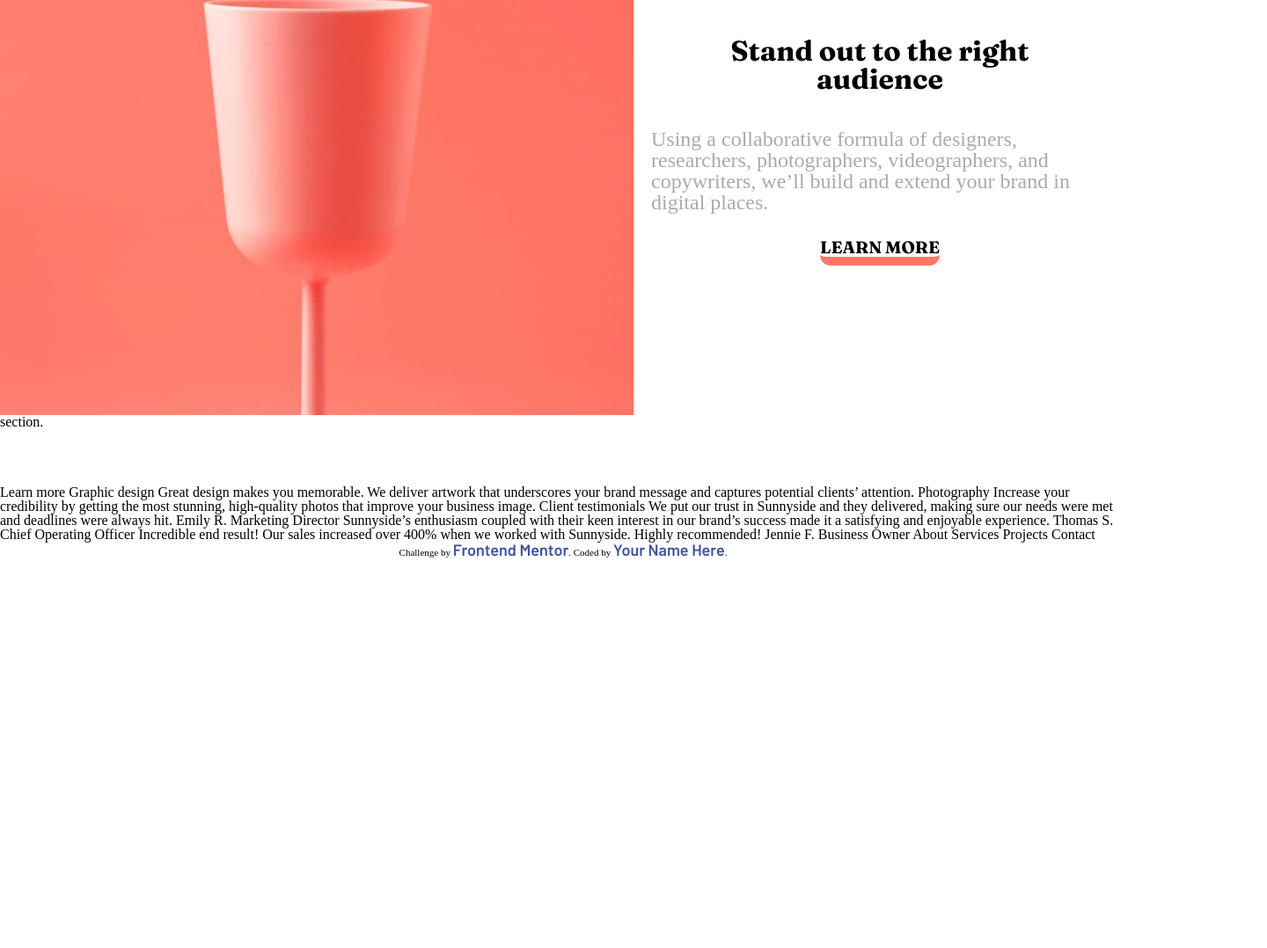
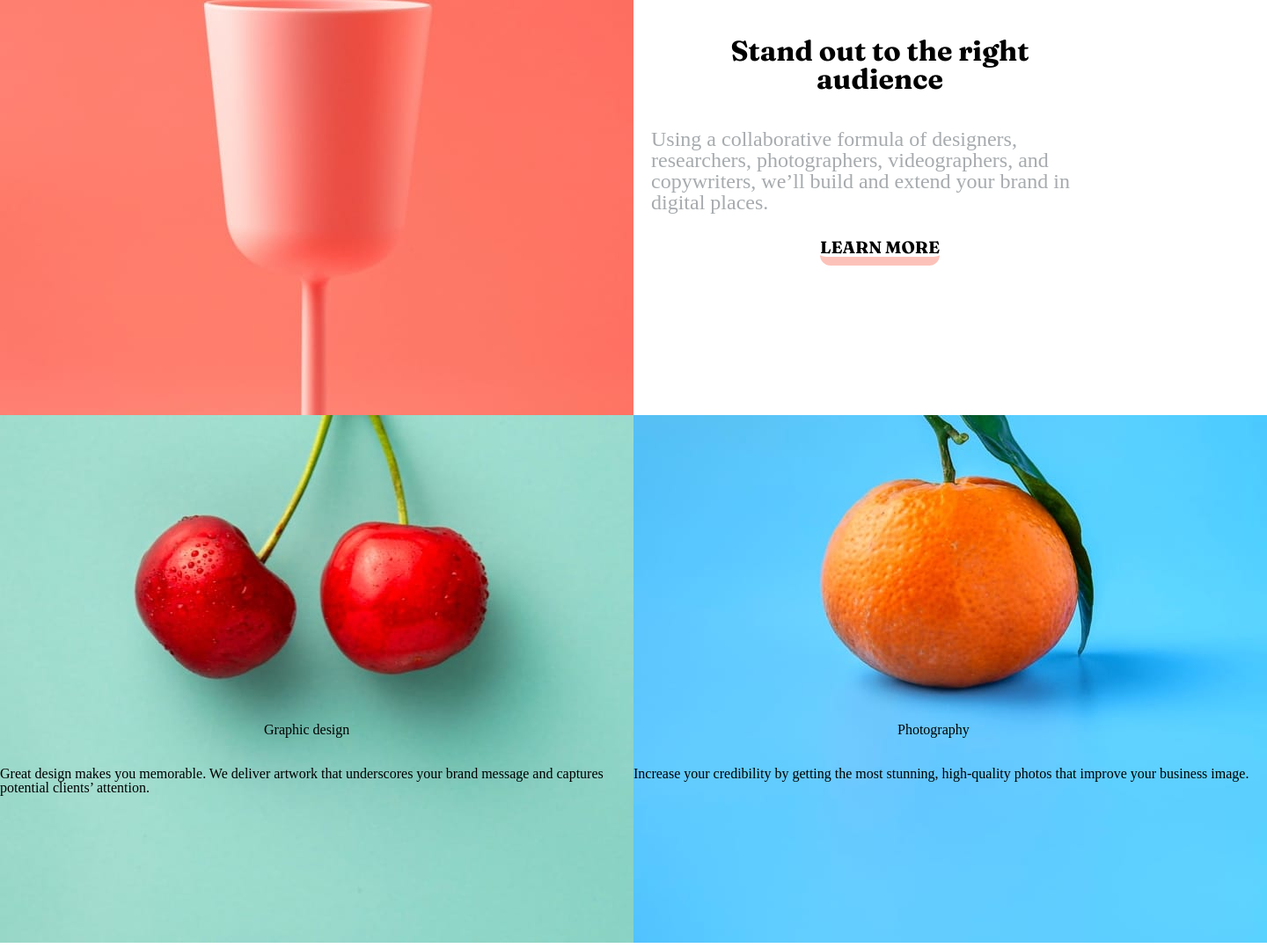
Before and after one commit to Tay-p95/sunnyside-agency-landing-page-main, a plain HTML site: page index.html in a window 1280 px wide. Shown: the part 1528-2606 px from the top of the page at 88% size, 1440 px wide, since content can reach past the window. Before the commit the page ends 2164 px from the top, so only its background shows below. Drawn offline with Linux system fonts and the light colour scheme.

Commit message:
added new fruit squares

```diff
--- a/css/styles.css
+++ b/css/styles.css
@@ -77,13 +77,13 @@ a {
 /* SECTION TWO: TRANSFORM */
 
 /* Transform Container */
-.transform-area {
+.squares-area {
   width: 100%;
   display: flex;
   flex-direction: row;
 }
 
-.transfom-textbox {
+.transform-textbox {
   flex: 1;
   max-width: 720px;
   height: 600px;
@@ -126,15 +126,67 @@ a {
   border-bottom: 10px solid var(--light-yellow-color);
   border-radius: 12px;
 }
+
 .learn-more__red {
   cursor: pointer;
   font-size: 1.2rem;
   font-weight: bold;
   font-family: Fraunces, serif;
+  border-bottom: 10px solid hsl(7, 92%, 86%);
+  border-radius: 12px;
+}
+
+.learn-more__red:hover{
   border-bottom: 10px solid var(--light-red-color);
-  border-radius: 12px;
 }
 
 .learn-more:hover {
   border-bottom: 10px solid rgb(245, 198, 9);
 }
+
+
+/* Bottom row fruit squares Section Class */
+
+.fruit-squares{
+  display: flex;
+  flex-direction: row;
+
+}
+/* Container holding the images and the text */
+.fruit-box{
+  max-width: 720px;
+  max-height: 600px;
+}
+/* Container holding the images and the text for graphic design class */
+
+.fruit-box__graphic{
+  position: relative;
+
+}
+.fruit-heading__graphic{
+  position: absolute;
+  top: 350px;
+  left: 300px;
+}
+
+.fruit-body__graphic{
+  position: absolute;
+  top: 400px;
+}
+
+/* Container holding all the images and text for photography class */
+.fruit-box__photography{
+  position: relative;
+}
+
+.fruit-heading__photography{
+  position: absolute;
+  top: 350px;
+  left: 300px
+
+}
+
+.fruit-body__photography{
+  position: absolute;
+  top: 400px;
+}
--- a/index.html
+++ b/index.html
@@ -50,7 +50,7 @@
       <p class="hero-text">WE ARE CREATIVES</p>
     </section>
 
-    <section class="transform-area">
+    <section class="squares-area">
       <div class="transform-textbox">
         <h2 class="transform-toptext">
           Transform your <br />
@@ -71,7 +71,7 @@
         />
       </div>
     </section>
-    <section class="transform-area">
+    <section class="squares-area">
       <div class="transform-img">
         <img
           class="egg"
@@ -93,19 +93,45 @@
       </div>
     </section>
 
-    section.
+    <section class="fruit-squares">
+      <div class="fruit-box fruit-box__graphic">
+        <div class="graphic-img">
+          <img
+            src="./images/desktop/image-graphic-design.jpg"
+            class="graph-img"
+            alt="cherries"
+          />
+        </div>
+        <div class="fruit-heading__graphic">Graphic design</div>
+        <div class="fruit-body__graphic">
+          Great design makes you memorable. We deliver artwork that underscores
+          your brand message and captures potential clients’ attention.
+        </div>
+      </div>
+      <div class="fruit-box fruit-box__photography">
+        <div class="graphic-img">
+          <img
+            src="./images/desktop/image-photography.jpg"
+            class="photograph-img"
+            alt="orange"
+          />
+        </div>
+        <div class="fruit-heading__photography">Photography</div>
+        <div class="fruit-body__photography">
+          Increase your credibility by getting the most stunning, high-quality
+          photos that improve your business image.
+        </div>
+      </div>
+    </section>
 
     <br />
     <br />
     <br />
     <br />
     <br />
-    Learn more Graphic design Great design makes you memorable. We deliver
-    artwork that underscores your brand message and captures potential clients’
-    attention. Photography Increase your credibility by getting the most
-    stunning, high-quality photos that improve your business image. Client
-    testimonials We put our trust in Sunnyside and they delivered, making sure
-    our needs were met and deadlines were always hit. Emily R. Marketing
+
+    Client testimonials We put our trust in Sunnyside and they delivered, making
+    sure our needs were met and deadlines were always hit. Emily R. Marketing
     Director Sunnyside’s enthusiasm coupled with their keen interest in our
     brand’s success made it a satisfying and enjoyable experience. Thomas S.
     Chief Operating Officer Incredible end result! Our sales increased over 400%
```
